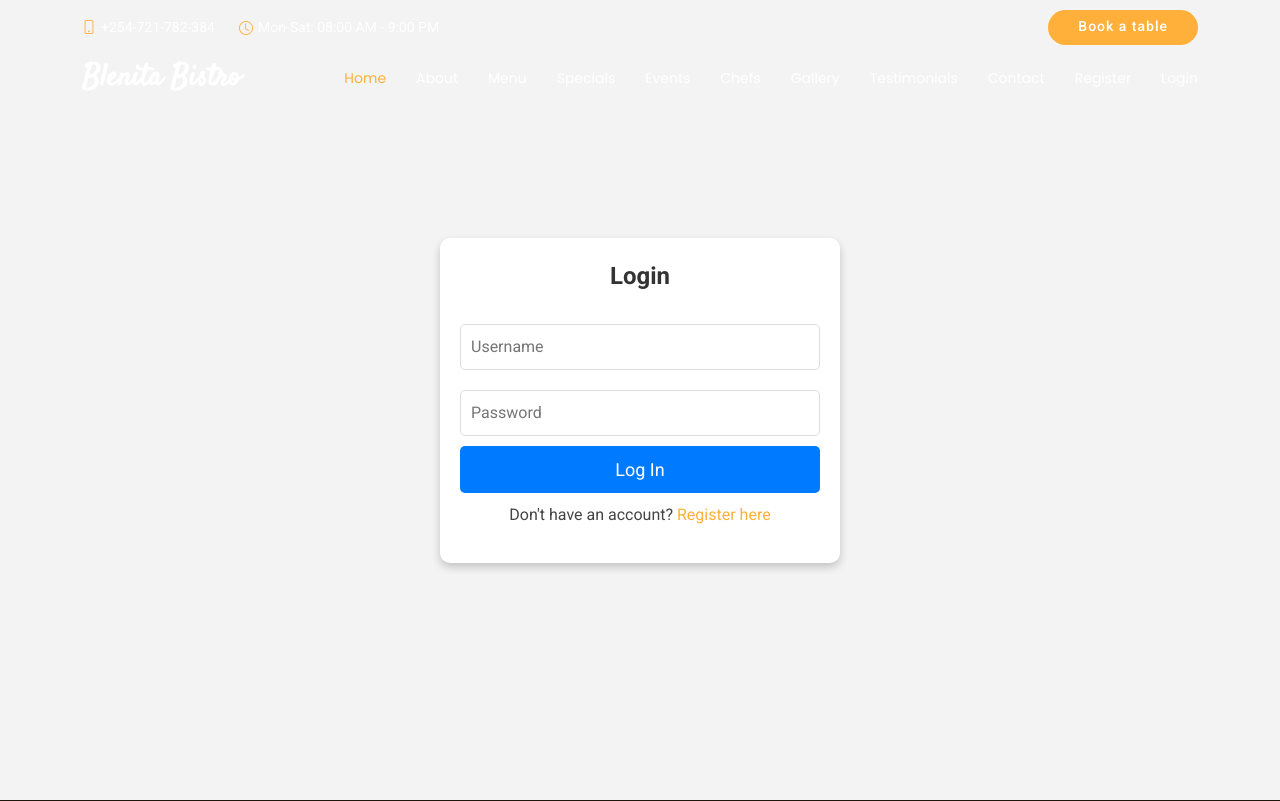
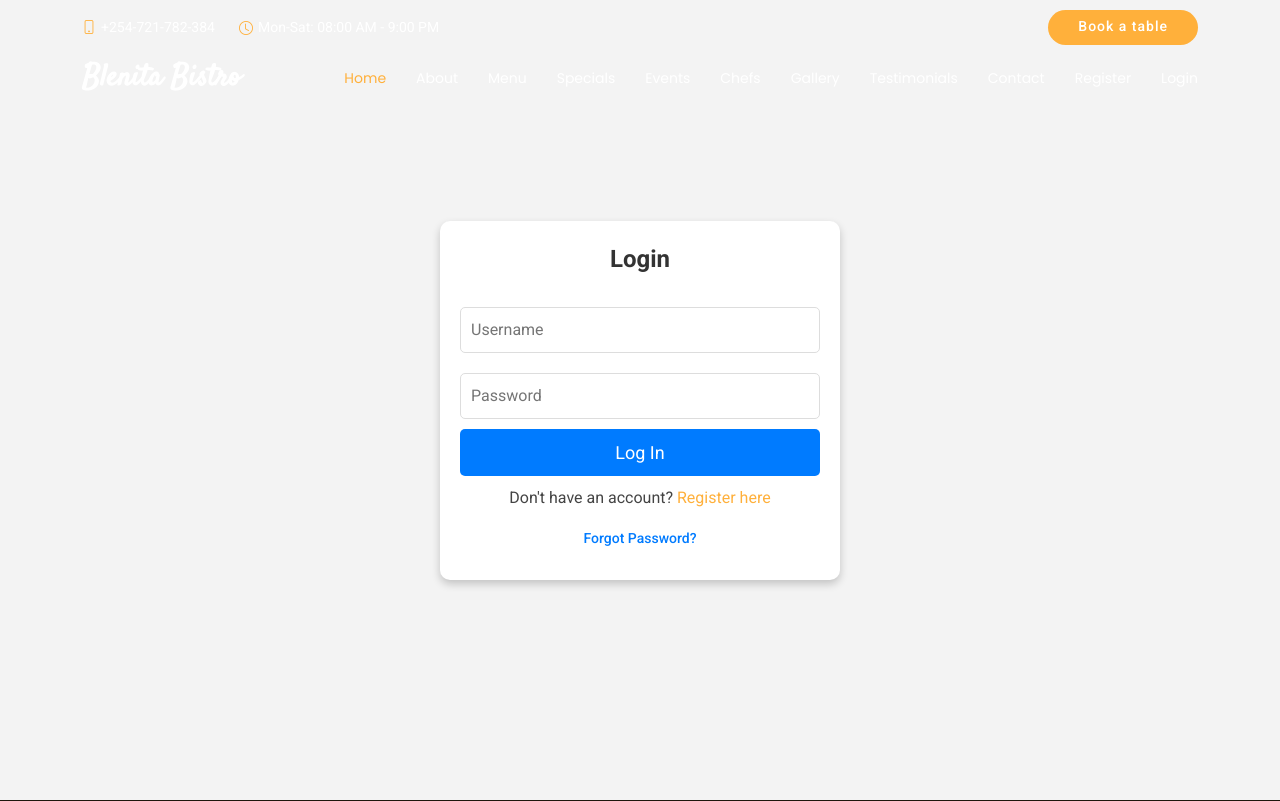
Before and after one commit to Akula404/Blenita.io, a Django app: page /login_client/ in a window 1280 px wide. Shown: the top 801 px of the page. Run offline with Django 5.2, Linux system fonts and the light colour scheme; some libraries are stand-ins or nearby versions.

Commit message:
Updated files

```diff
--- a/templates/accounts/login_client.html
+++ b/templates/accounts/login_client.html
@@ -29,8 +29,13 @@
     <div id="formFooter" style="margin-top: 10px; text-align: center;">
       <p>Don't have an account? <a href="{% url 'logs_app:register_client' %}?next={{ request.GET.next }}">Register here</a>
   <a class="underlineHover" href="" style="color: #007bff; font-size: 14px; text-decoration: none;">
-
   </a>
+  <p style="margin: 10px 0;">
+    <a href="{% url 'logs_app:reset_password' %}"
+       style="color: #007bff; font-size: 14px; text-decoration: none; font-weight: 500;">
+      Forgot Password?
+    </a>
+  </p>
 </div>
 
   </div>
```
Also changed, not shown: templates/index.html (+6 -6 lines), static/assets/img/jaribio2/123.jpg (deleted), static/assets/img/jaribio2/5-2.png (deleted), static/assets/img/jaribio2/5.avif (deleted), static/assets/img/jaribio2/6.png (deleted), static/assets/img/jaribio2/7.png (deleted), static/assets/img/jaribio2/9.png (deleted), static/assets/img/jaribio2/web-app-manifest-512x512.png (deleted), 9 other files.
